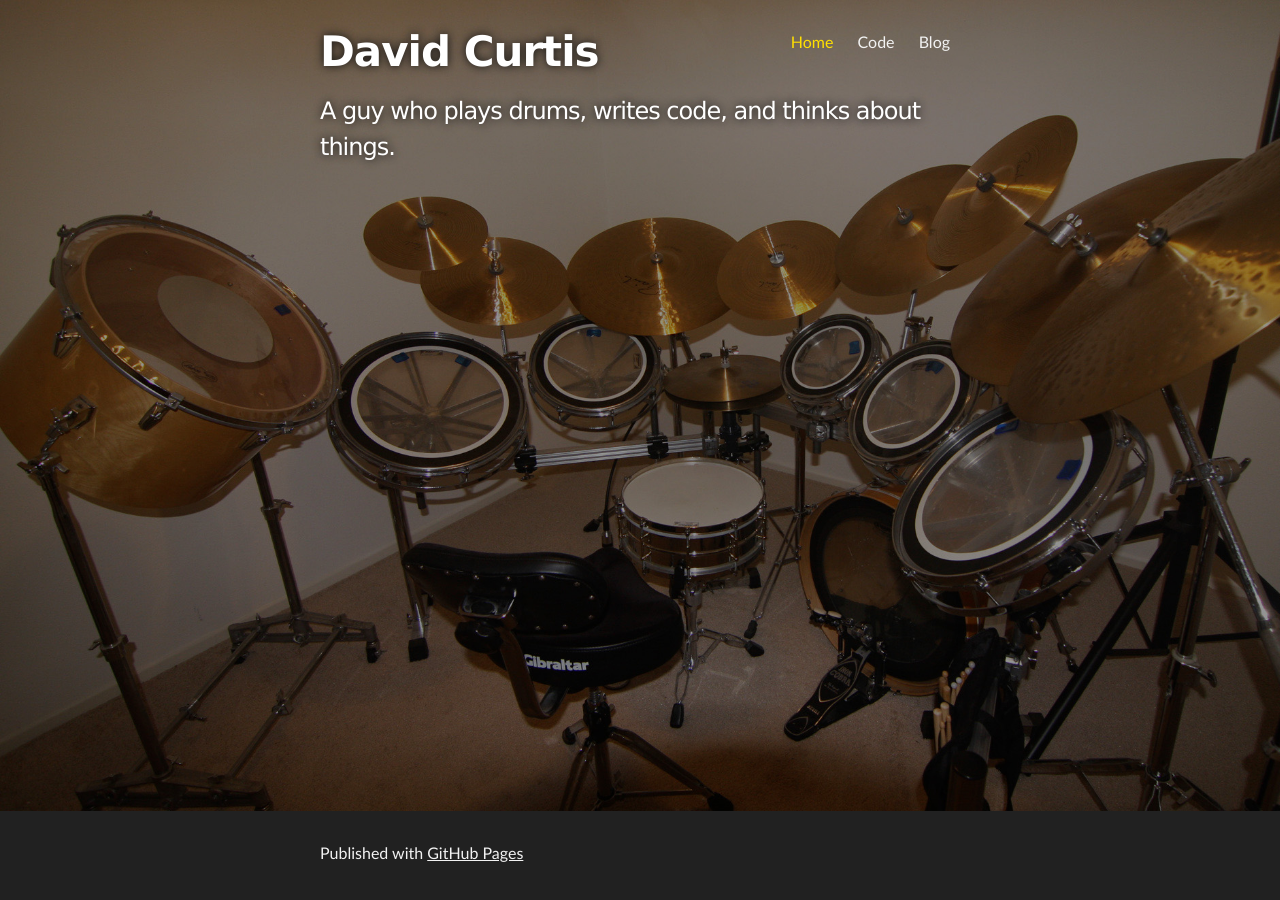
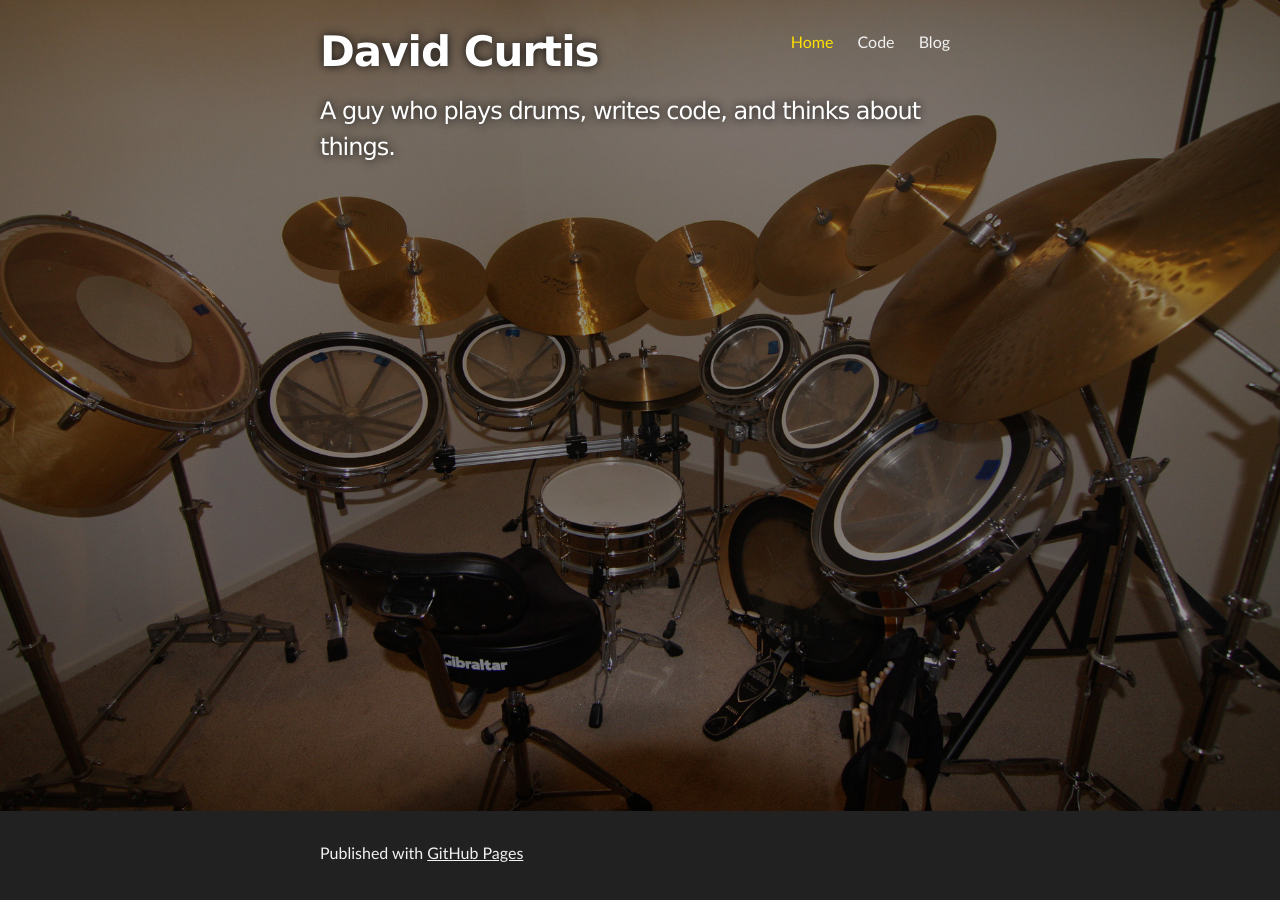
Before and after one commit to edgeofmagic/edgeofmagic.github.io, a Jekyll site: the page built from index.md, in a window 1280 px wide. Built offline with Jekyll 4.4.1, drawn with Linux system fonts in a browser that asks for light colours.

Commit message:
centered backgrounds

```diff
--- a/_layouts/default.html
+++ b/_layouts/default.html
@@ -16,7 +16,7 @@
 
     <!-- HEADER -->
     <div class="outer"
-    {% if page.cover %} style="background-image:url({{ site.baseurl }}{{ page.cover_image }});background-repeat:no-repeat;background-size:cover;{% if page.no_content %}flex:1;{% else %}height:{{ page.cover_height }};{% endif %}min-height:150px" {% endif %} >
+    {% if page.cover %} style="background-image:url({{ site.baseurl }}{{ page.cover_image }});background-repeat:no-repeat;background-size:cover;background-position:center;{% if page.no_content %}flex:1;{% else %}height:{{ page.cover_height }};{% endif %}min-height:150px" {% endif %} >
         <header class="inner">
           {% include nav.html %}
           <h1 id="project_title">{{ page.cover_title | default: site.github.repository_name }}</h1>
--- a/_layouts/post.html
+++ b/_layouts/post.html
@@ -15,7 +15,7 @@
   <body class="Site">
 
     <!-- HEADER -->
-    <div class="outer" style="background-image:url('/assets/images/dgrule.jpg');background-repeat:no-repeat;background-size:cover;height:30vh;min-height:150px">
+    <div class="outer" style="background-image:url('/assets/images/dgrule.jpg');background-repeat:no-repeat;background-size:cover;background-position:center;height:30vh;min-height:150px">
         <header class="inner">
           {% include nav.html %}
           <h1 id="post_title">{{ page.title }}</h1>
```
